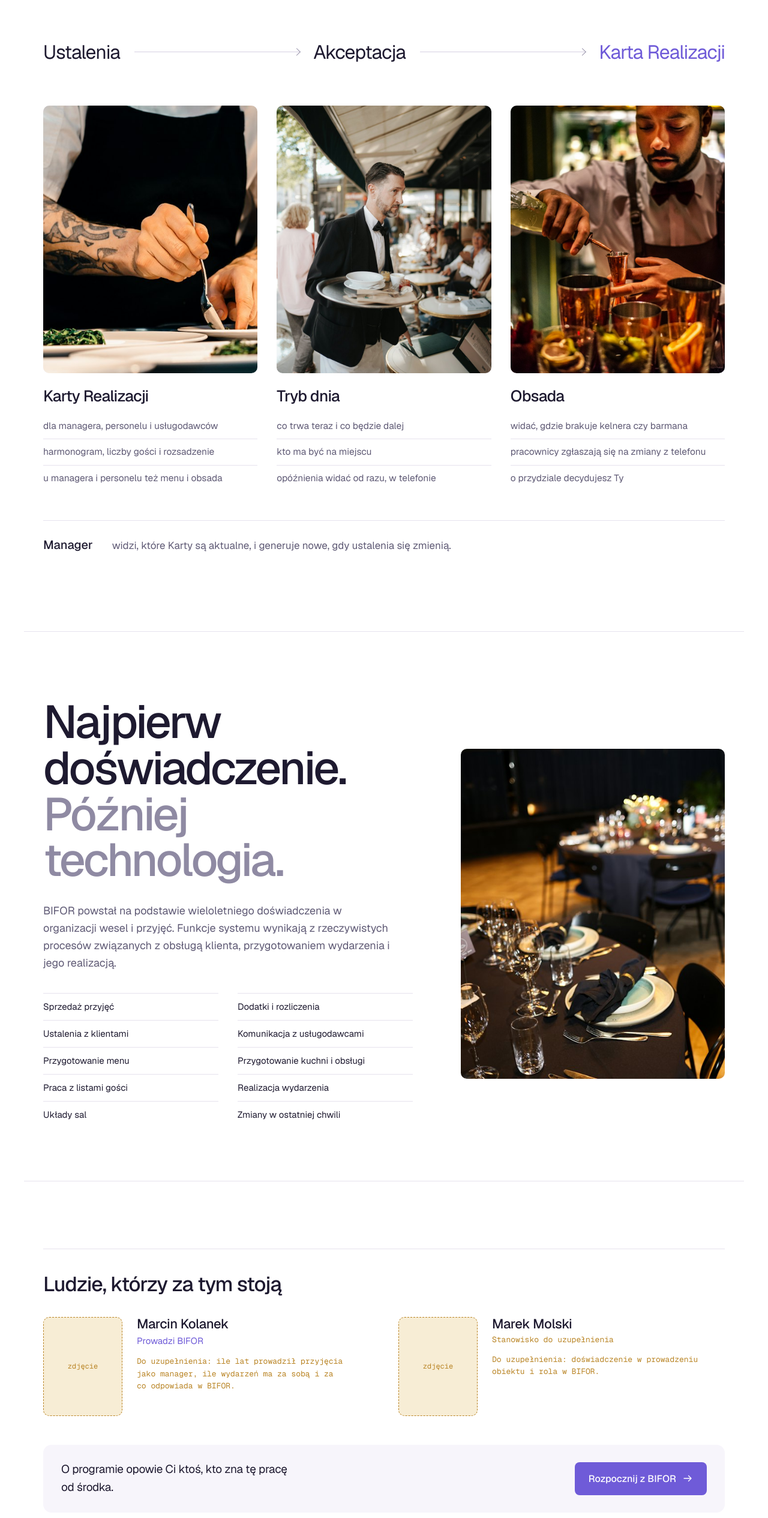
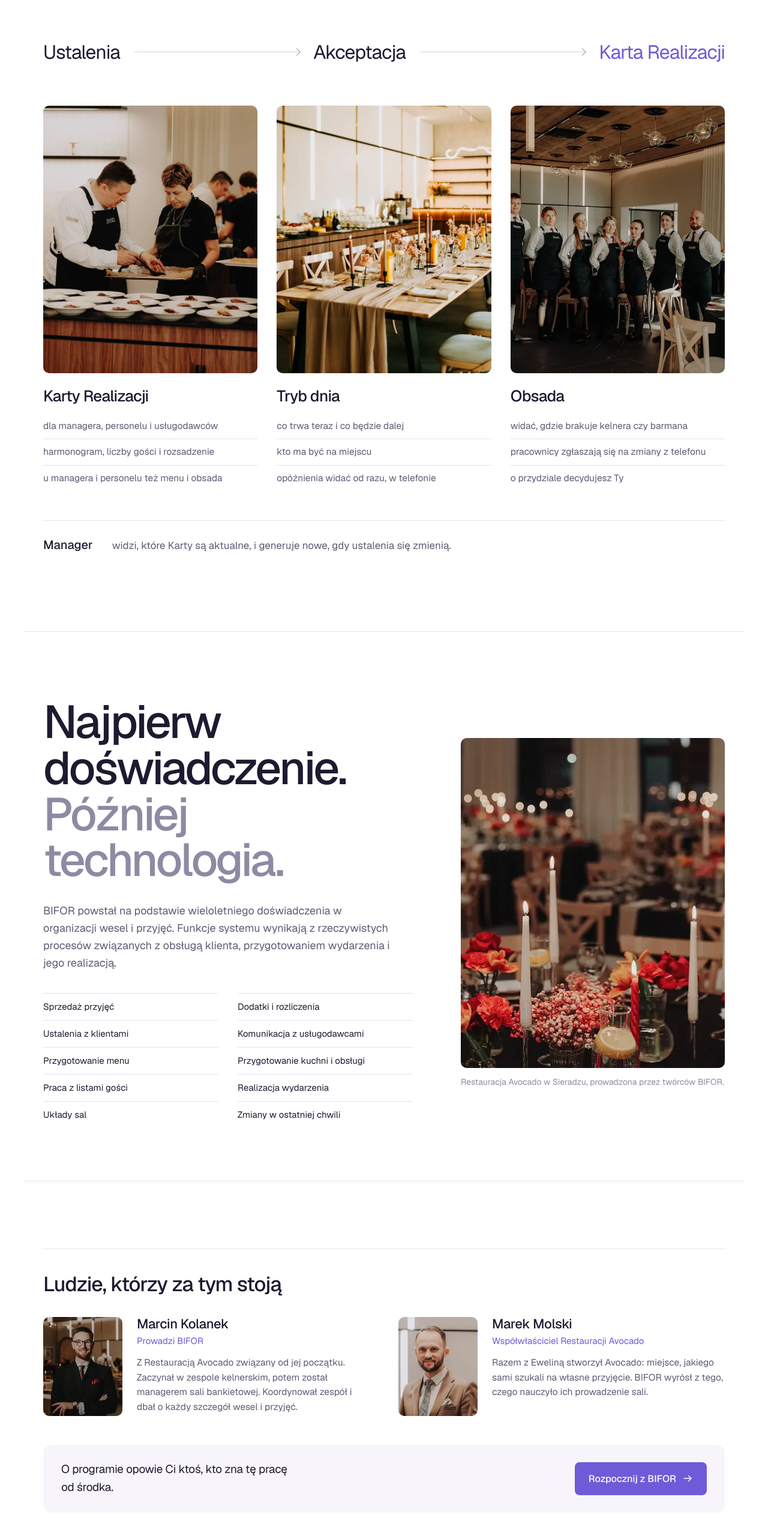
Before and after one commit to OlekCodeTech/bifor-www, a plain HTML site: page index.html in a window 1280 px wide. Shown: the part 5561-8091 px from the top of the page at 60% size. Drawn offline with nearby package versions, Linux system fonts and the light colour scheme.

Commit message:
Zdjecia z Restauracji Avocado i portrety zespolu
- zdjecia sali, kuchni i obslugi Avocado zamiast stockowych (Unsplash)
- portrety Marcina Kolanka i Marka Molskiego z opisami opartymi
  na stronie restauracji (do potwierdzenia przez klienta)
- podpis wiazacy zdjecia z Restauracja Avocado

Co-Authored-By: Claude Fable 5.2 <noreply@anthropic.com>

```diff
--- a/assets/css/style.css
+++ b/assets/css/style.css
@@ -331,6 +331,9 @@ button{font:inherit; color:inherit}
 @media (max-width:900px){ .exp{grid-template-columns:1fr; gap:48px} .exp .ph{aspect-ratio:16/10} }
 @media (max-width:480px){ .proc{columns:1} }
 
+.ph-fig{margin:0}
+.ph-fig figcaption{margin-top:12px; font-size:14px; color:var(--ink-3)}
+
 /* zespół */
 .team-wrap{margin-top:88px}
 .team-h{font-size:clamp(24px,3vw,34px); letter-spacing:-.03em; padding-top:40px; border-top:1px solid var(--line)}
--- a/index.html
+++ b/index.html
@@ -285,17 +285,17 @@
     </div>
     <div class="teams">
       <article class="team rv">
-        <div class="ph"><img src="assets/img/kuchnia.jpg" alt="Kucharz wykańcza danie na talerzu w kuchni" loading="lazy" width="900" height="600"></div>
+        <div class="ph"><img src="assets/img/avocado/kuchnia.webp" alt="Kucharze Restauracji Avocado wydają dania na przyjęcie" loading="lazy" width="1400" height="931"></div>
         <h3>Karty Realizacji</h3>
         <ul><li>dla managera, personelu i usługodawców</li><li>harmonogram, liczby gości i rozsadzenie</li><li>u managera i personelu też menu i obsada</li></ul>
       </article>
       <article class="team rv" style="--d:1">
-        <div class="ph"><img src="assets/img/obsluga.jpg" alt="Kelner niosący tacę z talerzami podczas przyjęcia" loading="lazy" width="900" height="1350"></div>
+        <div class="ph"><img src="assets/img/avocado/stol.webp" alt="Nakryty stół w sali bankietowej Restauracji Avocado" loading="lazy" width="1400" height="931"></div>
         <h3>Tryb dnia</h3>
         <ul><li>co trwa teraz i co będzie dalej</li><li>kto ma być na miejscu</li><li>opóźnienia widać od razu, w telefonie</li></ul>
       </article>
       <article class="team rv" style="--d:2">
-        <div class="ph"><img src="assets/img/bar.jpg" alt="Barman nalewający napój do shakera" loading="lazy" width="900" height="1350"></div>
+        <div class="ph"><img src="assets/img/avocado/zespol.webp" alt="Zespół obsługi Restauracji Avocado przed przyjęciem" loading="lazy" width="1024" height="683"></div>
         <h3>Obsada</h3>
         <ul><li>widać, gdzie brakuje kelnera czy barmana</li><li>pracownicy zgłaszają się na zmiany z telefonu</li><li>o przydziale decydujesz Ty</li></ul>
       </article>
@@ -315,26 +315,26 @@
         <li>Dodatki i rozliczenia</li><li>Komunikacja z usługodawcami</li><li>Przygotowanie kuchni i obsługi</li><li>Realizacja wydarzenia</li><li>Zmiany w ostatniej chwili</li>
       </ul>
     </div>
-    <div class="ph rv" style="--d:1"><img src="assets/img/stol.jpg" alt="Nakryty okrągły stół z numerem 18 na sali bankietowej" loading="lazy" width="1000" height="667"></div>
+    <figure class="ph-fig rv" style="--d:1"><div class="ph"><img src="assets/img/avocado/sala-wieczorem.webp" alt="Stoły ze świecami w sali bankietowej Restauracji Avocado" loading="lazy" width="1000" height="667"></div><figcaption>Restauracja Avocado w Sieradzu, prowadzona przez twórców BIFOR.</figcaption></figure>
   </div>
 
   <div class="wrap team-wrap">
     <h3 class="team-h rv">Ludzie, którzy za tym stoją</h3>
     <div class="people">
       <article class="person rv">
-        <div class="portrait todo" aria-hidden="true"><span>zdjęcie</span></div>
+        <div class="portrait"><img src="assets/img/avocado/marcin-kolanek.webp" alt="Marcin Kolanek" loading="lazy" width="440" height="550"></div>
         <div>
           <h4>Marcin Kolanek</h4>
           <p class="role">Prowadzi BIFOR</p>
-          <p class="bio todo-text">Do uzupełnienia: ile lat prowadził przyjęcia jako manager, ile wydarzeń ma za sobą i za co odpowiada w BIFOR.</p>
+          <p class="bio">Z Restauracją Avocado związany od jej początku. Zaczynał w zespole kelnerskim, potem został managerem sali bankietowej. Koordynował zespół i dbał o każdy szczegół wesel i przyjęć.</p>
         </div>
       </article>
       <article class="person rv" style="--d:1">
-        <div class="portrait todo" aria-hidden="true"><span>zdjęcie</span></div>
+        <div class="portrait"><img src="assets/img/avocado/marek-molski.webp" alt="Marek Molski" loading="lazy" width="336" height="420"></div>
         <div>
           <h4>Marek Molski</h4>
-          <p class="role todo-text">Stanowisko do uzupełnienia</p>
-          <p class="bio todo-text">Do uzupełnienia: doświadczenie w prowadzeniu obiektu i rola w BIFOR.</p>
+          <p class="role">Współwłaściciel Restauracji Avocado</p>
+          <p class="bio">Razem z Eweliną stworzył Avocado: miejsce, jakiego sami szukali na własne przyjęcie. BIFOR wyrósł z tego, czego nauczyło ich prowadzenie sali.</p>
         </div>
       </article>
     </div>
@@ -348,7 +348,7 @@
 <!-- ============ DLA KOGO ============ -->
 <section class="sec" id="dla-kogo">
   <div class="wrap aud">
-    <div class="ph rv"><img src="assets/img/sala.jpg" alt="Jasna sala bankietowa z długimi stołami i kamiennym kominkiem" loading="lazy" width="1200" height="800"></div>
+    <div class="ph rv"><img src="assets/img/avocado/sala-bankietowa.webp" alt="Sala bankietowa Restauracji Avocado przygotowana do przyjęcia" loading="lazy" width="1400" height="934"></div>
     <div>
       <h2 class="rv">Dla tych, którzy organizują wydarzenia.</h2>
       <ul class="aud-list">
```
Also changed, not shown: dolacz.html (+1 -1 lines), assets/img/avocado/kuchnia.webp (added), assets/img/avocado/marcin-kolanek.webp (added), assets/img/avocado/marek-molski.webp (added), assets/img/avocado/sala-bankietowa.webp (added), assets/img/avocado/sala-plenerowa.webp (added), assets/img/avocado/sala-wieczorem.webp (added), assets/img/avocado/stol.webp (added), assets/img/avocado/zespol.webp (added), assets/img/bar.jpg (deleted), assets/img/kuchnia.jpg (deleted), assets/img/obsluga.jpg (deleted), assets/img/sala-stoly.jpg (deleted), assets/img/sala.jpg (deleted), 1 more files.
